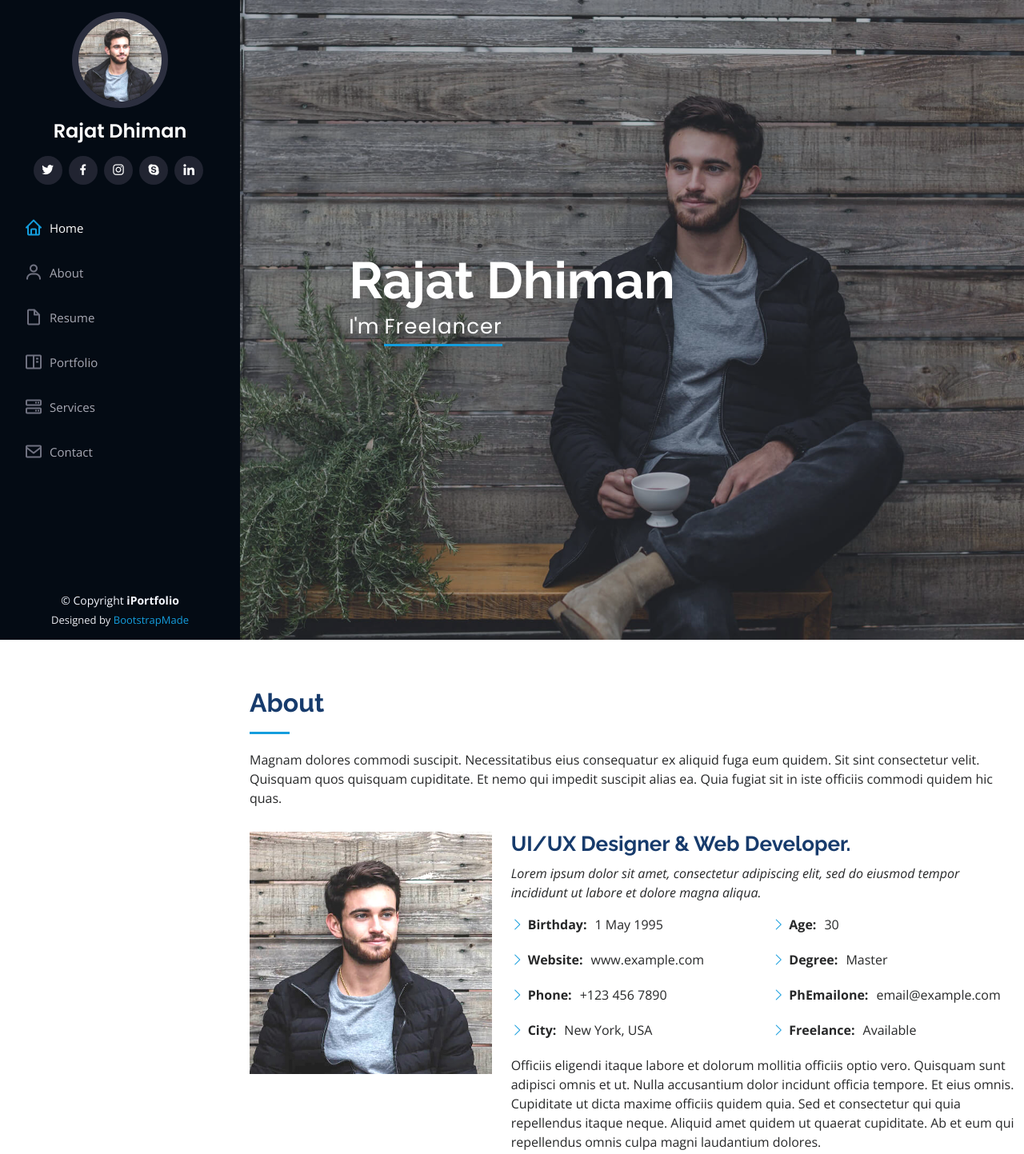
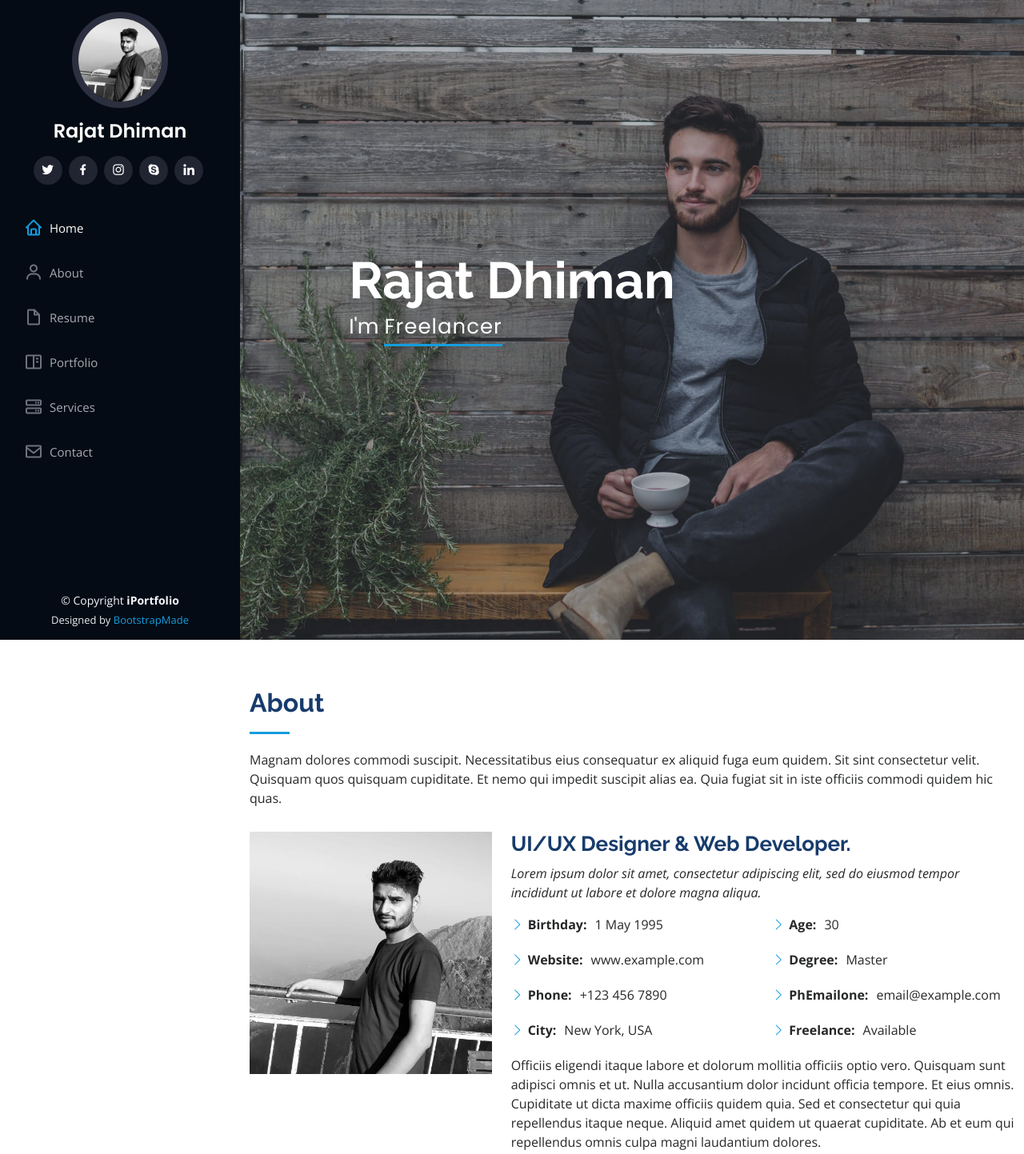
Before and after one commit to goldie59/rajatdhiman.com, a plain HTML site: page index.html in a window 1280 px wide. Shown: the top 1443 px of the page at 80% size. Drawn offline with nearby package versions, Linux system fonts and the light colour scheme.

Commit message:
Update index.html

```diff
--- a/index.html
+++ b/index.html
@@ -38,7 +38,7 @@
     <div class="d-flex flex-column">
 
       <div class="profile">
-        <img src="assets/img/profile-img.jpg" alt="" class="img-fluid rounded-circle">
+        <img src="assets/img/FB_IMG_1675361752305.jpg" alt="" class="img-fluid rounded-circle">
         <h1 class="text-light"><a href="index.html">Rajat Dhiman</a></h1>
         <div class="social-links mt-3 text-center">
           <a href="#" class="twitter"><i class="bx bxl-twitter"></i></a>
@@ -83,7 +83,7 @@
 
         <div class="row">
           <div class="col-lg-4" data-aos="fade-right">
-            <img src="assets/img/profile-img.jpg" class="img-fluid" alt="">
+            <img src="assets/img/FB_IMG_1675361752305.jpg"class="img-fluid" alt="">
           </div>
           <div class="col-lg-8 pt-4 pt-lg-0 content" data-aos="fade-left">
             <h3>UI/UX Designer &amp; Web Developer.</h3>
```
